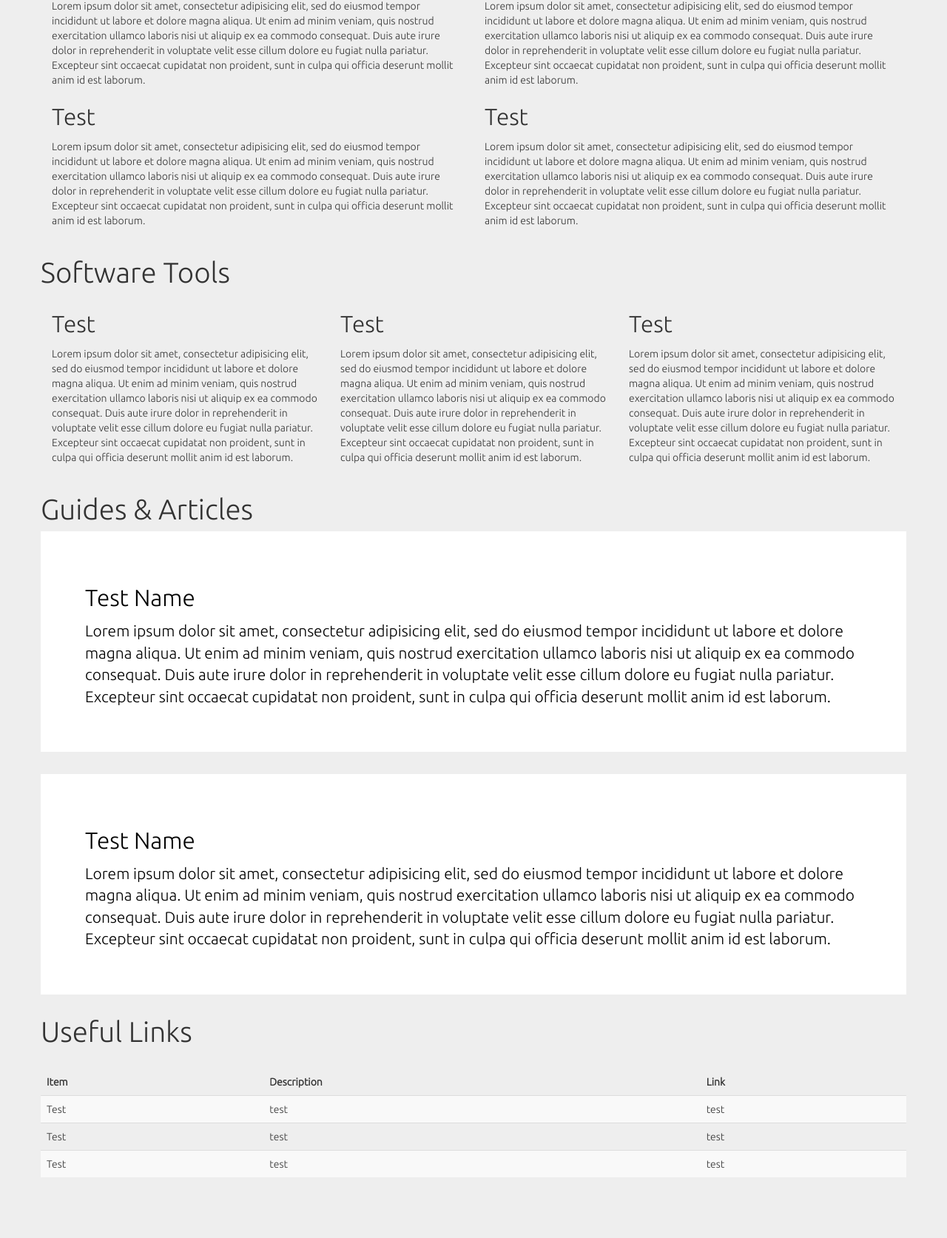
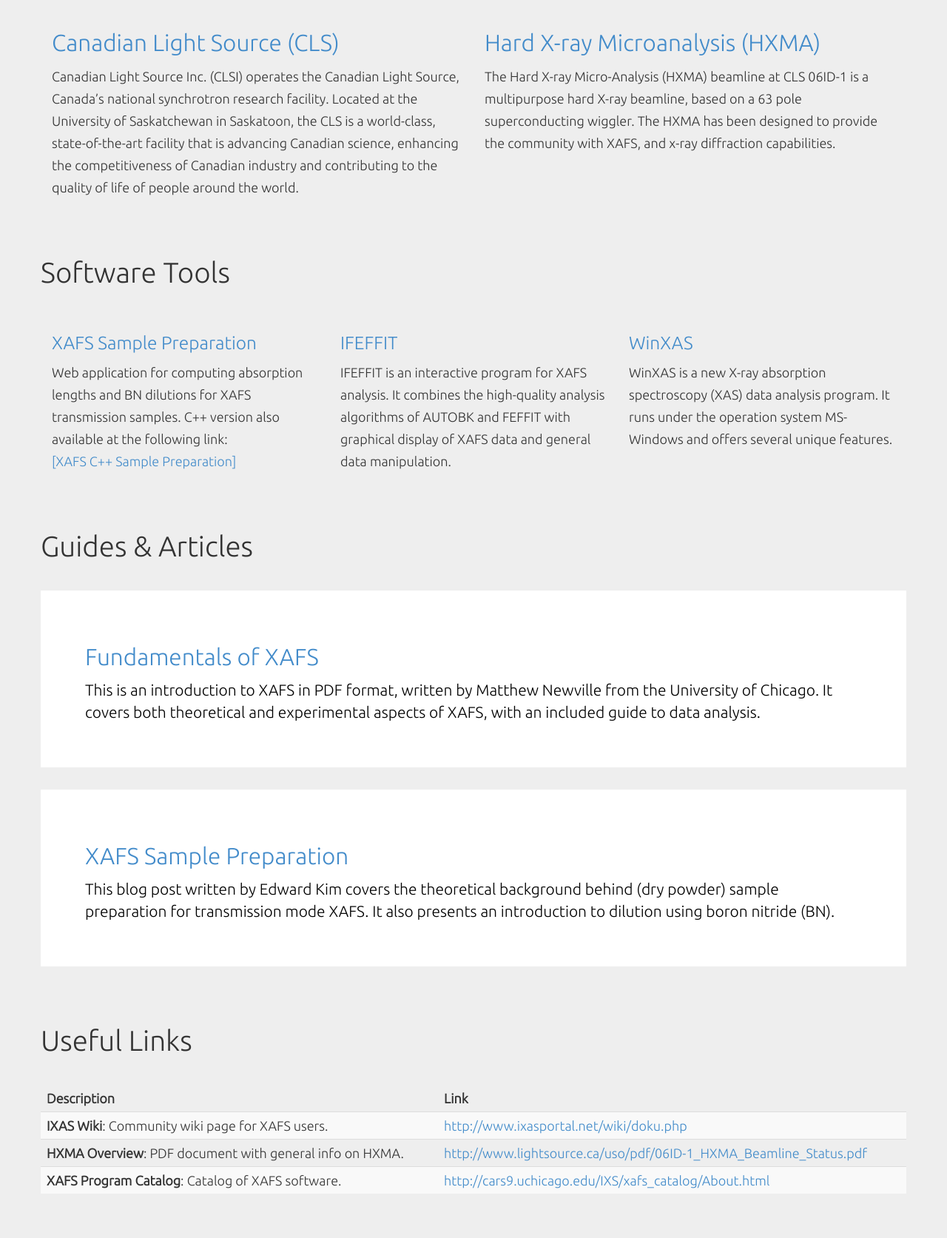
Before and after one commit to eddotman/hxma-tools, a plain HTML site: page index.html in a window 1280 px wide. Shown: the part 751-2424 px from the top of the page at 74% size. Before the commit the page ends 2402 px from the top, so only its background shows below. Drawn offline with nearby package versions, Linux system fonts and the light colour scheme.

Commit message:
base content complete

```diff
--- a/css/styles.css
+++ b/css/styles.css
@@ -2,8 +2,9 @@
 
 html, body, p, h1, h2, h3 {font-family: "Ubuntu", sans-serif;}
 
-body {padding-top: 40px; padding-bottom: 40px; background: #eeeeee;}
+body {padding-top: 40px; padding-bottom: 40px; background: #eeeeee; font-size: 18px; line-height:30px;}
 footer {padding:20px;}
+#overview {background: url('../img/hxma.jpg') no-repeat; background-size:100%; color: #ffffff;}
 
 .bgdark {background: #2c3e50; color: #ffffff;}
 .bgsilver {background: #7f8c8d; color: #ffffff;}
--- a/index.html
+++ b/index.html
@@ -16,18 +16,20 @@
 
 
 	 <div class="navbar navbar-fixed-top bgwhite">
-	   <a class="navbar-brand" href="#">HXMA Tools</a>
+	 <a class="navbar-brand" href="#hxma"><strong>HXMA Tools</strong></a>
 	   <div class="nav-collapse collapse" id="main-menu">
 	    <ul class="nav" id="main-menu-left">
-	      <li><a id="item1" href="#">Item1</a></li>
-	      <li><a id="item2" href="#">Item2</a></li>
-	      <li><a id="item3" href="#">Item3</a></li>
+	      <li><a href="#gen">General Info</a></li>
+	      <li><a href="#soft">Software Tools</a></li>
+	      <li><a href="#guide">Guides &amp; Articles</a></li>
+	      <li><a href="#links">Useful Links</a></li>
 	    </ul>
 	   </div>
 	 </div>
 
+	 <a id="hxma"></a>
 
-	<header class="jumbotron bgdark hugepad noround" id="overview">
+	<header class="jumbotron hugepad noround" id="overview">
 	  	<div class="row">
 	    	<div class="span6">
 	      		<h1>HXMA User Tools</h1>
@@ -37,82 +39,87 @@
 	</header>
 
 	<div class="container">
+		<a id="gen"></a>
+		<br>
+		<br>
+
 		<h1>General Info</h1>
+
+		<br>
 
 		<div class="row">
 			<div class="col-small-span-6">
-				<h2>Test</h2>
-				Lorem ipsum dolor sit amet, consectetur adipisicing elit, sed do eiusmod tempor incididunt ut labore et dolore magna aliqua. Ut enim ad minim veniam, quis nostrud exercitation ullamco laboris nisi ut aliquip ex ea commodo consequat. Duis aute irure dolor in reprehenderit in voluptate velit esse cillum dolore eu fugiat nulla pariatur. Excepteur sint occaecat cupidatat non proident, sunt in culpa qui officia deserunt mollit anim id est laborum.
+				<h2><a href="http://www.lightsource.ca/">Canadian Light Source (CLS)</a></h2>
+					Canadian Light Source Inc. (CLSI) operates the Canadian Light Source, Canada’s national synchrotron research facility. Located at the University of Saskatchewan in Saskatoon, the CLS is a world-class, state-of-the-art facility that is advancing Canadian science, enhancing the competitiveness of Canadian industry and contributing to the quality of life of people around the world.
 			</div>
 			<div class="col-small-span-6">
-				<h2>Test</h2>
-				Lorem ipsum dolor sit amet, consectetur adipisicing elit, sed do eiusmod tempor incididunt ut labore et dolore magna aliqua. Ut enim ad minim veniam, quis nostrud exercitation ullamco laboris nisi ut aliquip ex ea commodo consequat. Duis aute irure dolor in reprehenderit in voluptate velit esse cillum dolore eu fugiat nulla pariatur. Excepteur sint occaecat cupidatat non proident, sunt in culpa qui officia deserunt mollit anim id est laborum.
-			</div>
-			<div class="col-small-span-6">
-				<h2>Test</h2>
-				Lorem ipsum dolor sit amet, consectetur adipisicing elit, sed do eiusmod tempor incididunt ut labore et dolore magna aliqua. Ut enim ad minim veniam, quis nostrud exercitation ullamco laboris nisi ut aliquip ex ea commodo consequat. Duis aute irure dolor in reprehenderit in voluptate velit esse cillum dolore eu fugiat nulla pariatur. Excepteur sint occaecat cupidatat non proident, sunt in culpa qui officia deserunt mollit anim id est laborum.
-			</div>
-			<div class="col-small-span-6">
-				<h2>Test</h2>
-				Lorem ipsum dolor sit amet, consectetur adipisicing elit, sed do eiusmod tempor incididunt ut labore et dolore magna aliqua. Ut enim ad minim veniam, quis nostrud exercitation ullamco laboris nisi ut aliquip ex ea commodo consequat. Duis aute irure dolor in reprehenderit in voluptate velit esse cillum dolore eu fugiat nulla pariatur. Excepteur sint occaecat cupidatat non proident, sunt in culpa qui officia deserunt mollit anim id est laborum.
+				<h2><a href="http://www.lightsource.ca/beamlines/hxma.php">Hard X-ray Microanalysis (HXMA)</a></h2>
+					The Hard X-ray Micro-Analysis (HXMA) beamline at CLS 06ID-1 is a multipurpose hard X-ray beamline, based on a 63 pole superconducting wiggler. The HXMA has been designed to provide the community with XAFS, and x-ray diffraction capabilities.
 			</div>
 		</div>
 
+		<a id="soft"></a>
+		<br>
 		<br>
 
 		<h1>Software Tools</h1>
 
+		<br>
+
 		<div class="row">
 			<div class="col-small-span-4">
-				<h2>Test</h2>
-				Lorem ipsum dolor sit amet, consectetur adipisicing elit, sed do eiusmod tempor incididunt ut labore et dolore magna aliqua. Ut enim ad minim veniam, quis nostrud exercitation ullamco laboris nisi ut aliquip ex ea commodo consequat. Duis aute irure dolor in reprehenderit in voluptate velit esse cillum dolore eu fugiat nulla pariatur. Excepteur sint occaecat cupidatat non proident, sunt in culpa qui officia deserunt mollit anim id est laborum.
+				<h3><a href="http://sciencefrontend.com/xafs_sample_prep/">XAFS Sample Preparation</a></h3>
+				Web application for computing absorption lengths and BN dilutions for XAFS transmission samples. C++ version also available at the following link:<br><a href="https://github.com/eddotman/xafs-sample-prep"/>[XAFS C++ Sample Preparation]</a>
 			</div>
 			<div class="col-small-span-4">
-				<h2>Test</h2>
-				Lorem ipsum dolor sit amet, consectetur adipisicing elit, sed do eiusmod tempor incididunt ut labore et dolore magna aliqua. Ut enim ad minim veniam, quis nostrud exercitation ullamco laboris nisi ut aliquip ex ea commodo consequat. Duis aute irure dolor in reprehenderit in voluptate velit esse cillum dolore eu fugiat nulla pariatur. Excepteur sint occaecat cupidatat non proident, sunt in culpa qui officia deserunt mollit anim id est laborum.
+				<h3><a href="http://cars9.uchicago.edu/ifeffit/">IFEFFIT</a></h3>
+				IFEFFIT is an interactive program for XAFS analysis. It combines the high-quality analysis algorithms of AUTOBK and FEFFIT with graphical display of XAFS data and general data manipulation.
 			</div>
 			<div class="col-small-span-4">
-				<h2>Test</h2>
-				Lorem ipsum dolor sit amet, consectetur adipisicing elit, sed do eiusmod tempor incididunt ut labore et dolore magna aliqua. Ut enim ad minim veniam, quis nostrud exercitation ullamco laboris nisi ut aliquip ex ea commodo consequat. Duis aute irure dolor in reprehenderit in voluptate velit esse cillum dolore eu fugiat nulla pariatur. Excepteur sint occaecat cupidatat non proident, sunt in culpa qui officia deserunt mollit anim id est laborum.
+				<h3><a href="http://www.winxas.de/">WinXAS</a></h3>
+				WinXAS is a new X-ray absorption spectroscopy (XAS) data analysis program. It runs under the operation system MS-Windows and offers several unique features.
 			</div>
 		</div>
+		<a id="guide"></a>
+		<br>
+		<br>
+
+		<h1>Guides &amp; Articles</h1>
+		<br>
+
+		<div class="jumbotron bgwhite noround">
+			<h2><a href="http://xafs.org/Tutorials?action=AttachFile&do=get&target=Newville_xas_fundamentals.pdf">Fundamentals of XAFS</a></h2>
+			<p>This is an introduction to XAFS in PDF format, written by Matthew Newville from the University of Chicago. It covers both theoretical and experimental aspects of XAFS, with an included guide to data analysis.</p>
+		</div>
+
+		<div class="jumbotron bgwhite noround">
+			<h2><a href="http://edwardkim.name/xafs-sample-preparation/">XAFS Sample Preparation</a></h2>
+			<p>This blog post written by Edward Kim covers the theoretical background behind (dry powder) sample preparation for transmission mode XAFS. It also presents an introduction to dilution using boron nitride (BN).</p>
+		</div>
+
+		<a id="links"></a>
+		<br>
+
+		<h1>Useful Links</h1>
 
 		<br>
 
-		<h1>Guides &amp; Articles</h1>
-
-		<div class="jumbotron bgwhite noround">
-			<h2>Test Name</h2>
-			<p>Lorem ipsum dolor sit amet, consectetur adipisicing elit, sed do eiusmod tempor incididunt ut labore et dolore magna aliqua. Ut enim ad minim veniam, quis nostrud exercitation ullamco laboris nisi ut aliquip ex ea commodo consequat. Duis aute irure dolor in reprehenderit in voluptate velit esse cillum dolore eu fugiat nulla pariatur. Excepteur sint occaecat cupidatat non proident, sunt in culpa qui officia deserunt mollit anim id est laborum.</p>
-		</div>
-
-		<div class="jumbotron bgwhite noround">
-			<h2>Test Name</h2>
-			<p>Lorem ipsum dolor sit amet, consectetur adipisicing elit, sed do eiusmod tempor incididunt ut labore et dolore magna aliqua. Ut enim ad minim veniam, quis nostrud exercitation ullamco laboris nisi ut aliquip ex ea commodo consequat. Duis aute irure dolor in reprehenderit in voluptate velit esse cillum dolore eu fugiat nulla pariatur. Excepteur sint occaecat cupidatat non proident, sunt in culpa qui officia deserunt mollit anim id est laborum.</p>
-		</div>
-
-		<h1>Useful Links</h1>
-		<br>
 		<table class="table table-striped">
 			<thead>
-				<th>Item</th>
 				<th>Description</th>
 				<th>Link</th>
 			</thead>
 			<tr>
-				<td>Test</td>
-				<td>test</td>
-				<td>test</td>
+				<td><strong>IXAS Wiki</strong>: Community wiki page for XAFS users.</td>
+				<td><a href="http://www.ixasportal.net/wiki/doku.php">http://www.ixasportal.net/wiki/doku.php</a></td>
 			</tr>
 			<tr>
-				<td>Test</td>
-				<td>test</td>
-				<td>test</td>
+				<td><strong>HXMA Overview</strong>: PDF document with general info on HXMA.</td>
+				<td><a href="http://www.lightsource.ca/uso/pdf/06ID-1_HXMA_Beamline_Status.pdf">http://www.lightsource.ca/uso/pdf/06ID-1_HXMA_Beamline_Status.pdf</a></td>
 			</tr>
 			<tr>
-				<td>Test</td>
-				<td>test</td>
-				<td>test</td>
+				<td><strong>XAFS Program Catalog</strong>: Catalog of XAFS software.</td>
+				<td><a href="http://cars9.uchicago.edu/IXS/xafs_catalog/About.html">http://cars9.uchicago.edu/IXS/xafs_catalog/About.html</a></td>
 			</tr>
 		</table>
 	</div>
@@ -123,4 +130,7 @@
 	<script src="http://ajax.googleapis.com/ajax/libs/jquery/1.9.1/jquery.min.js"></script>
     <script src="js/jquery.smooth-scroll.min.js"></script>
     <script src="js/bootstrap.min.js"></script>
+   	<script type="text/javascript">
+   		$('.navbar a').smoothScroll();
+   	</script>
 </body>
```
Also changed, not shown: img/hxma.jpg (added).
